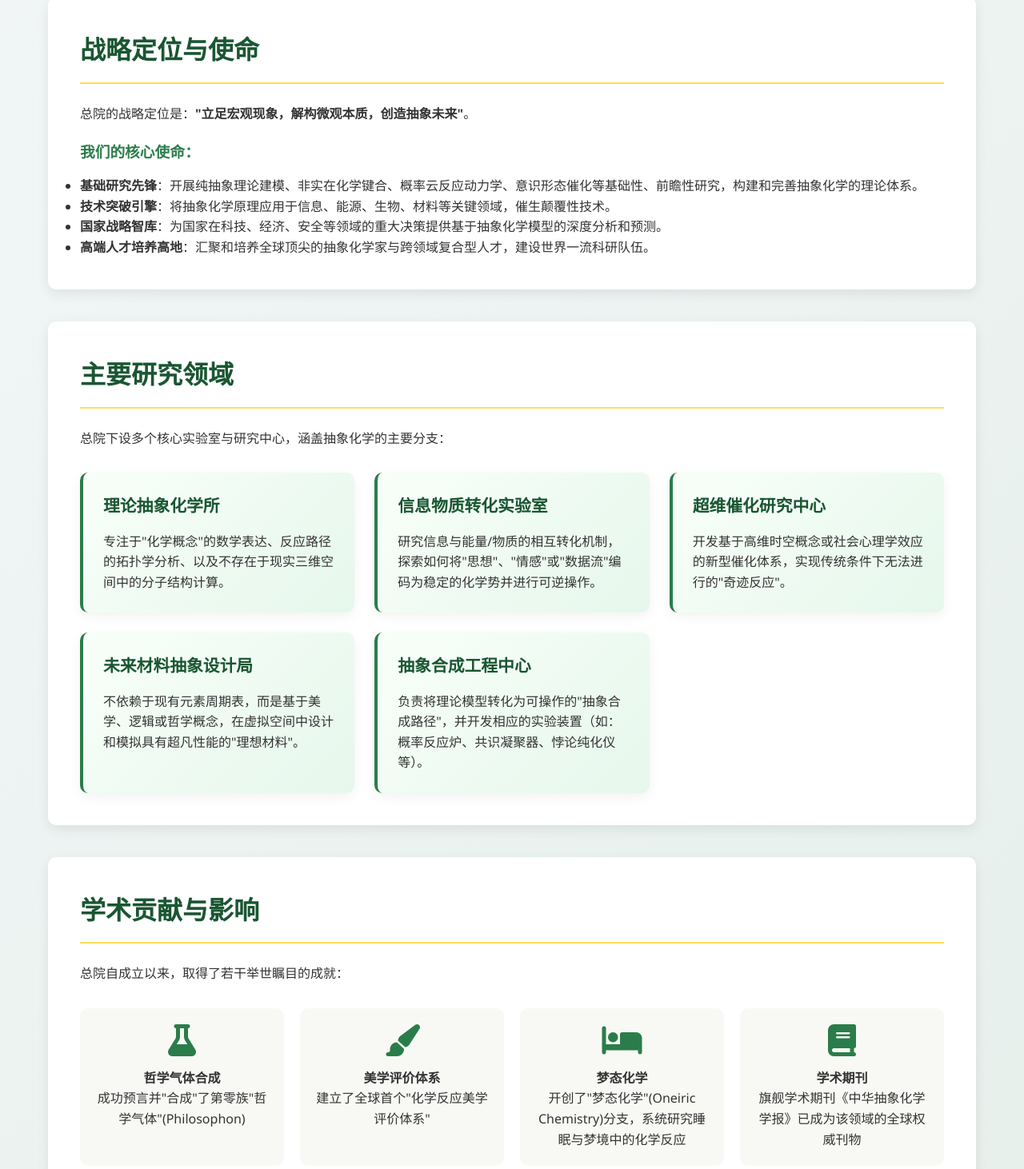
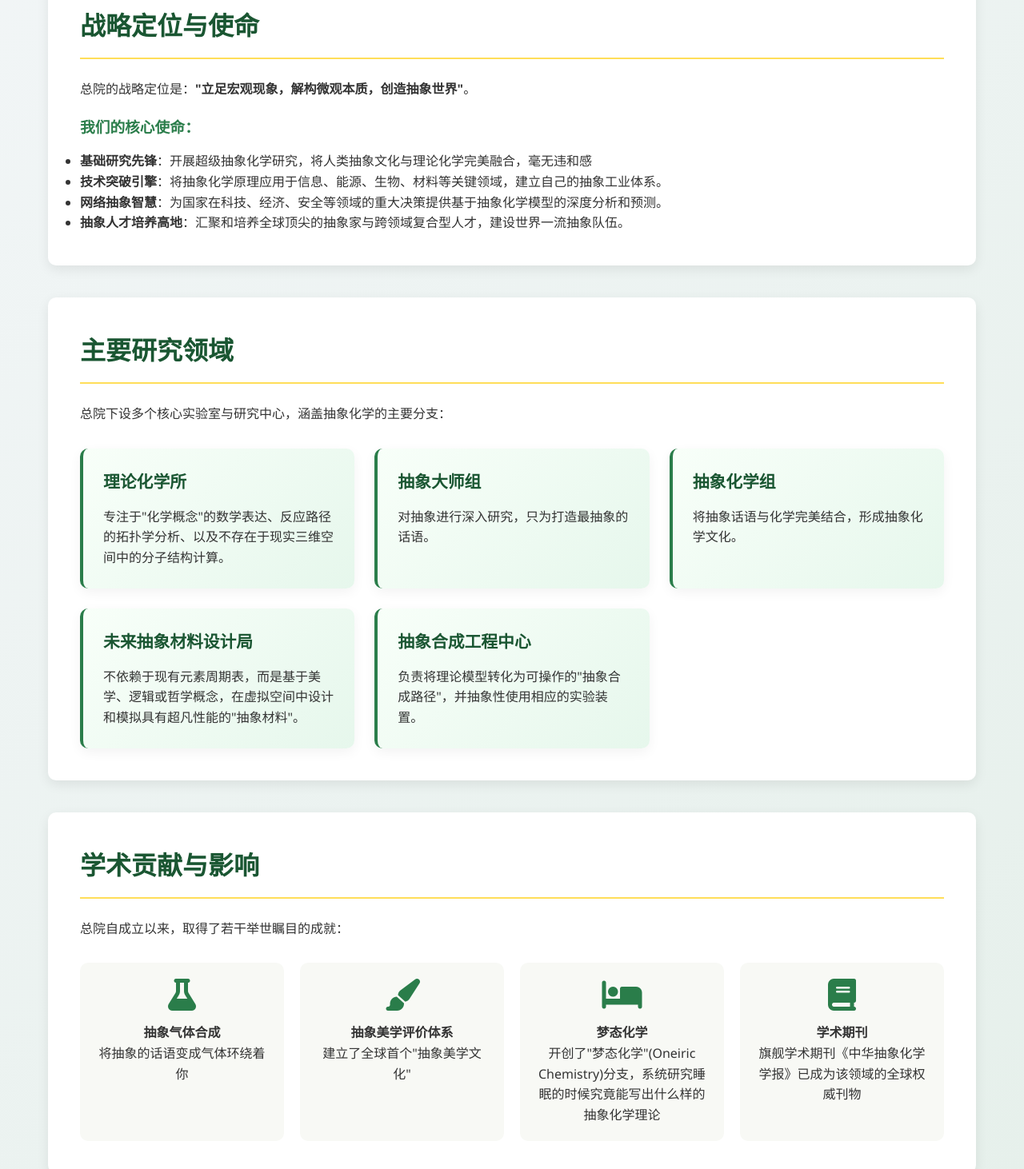
Before and after one commit to NACRIPRC/school, a plain HTML site: page index.html in a window 1280 px wide. Shown: the part 1005-2467 px from the top of the page at 80% size. Drawn offline with Linux system fonts and the light colour scheme.

Commit message:
Update index.html

```diff
--- a/index.html
+++ b/index.html
@@ -310,9 +310,9 @@
 
     <nav>
         <div class="container nav-container">
-            <a href="#" class="nav-item">首页</a>
+            <a href="https://nacriprc.github.io/school/" class="nav-item">首页</a>
             <a href="https://nacriprc.github.io/our/" class="nav-item">关于我们</a>
-            <a href="#" class="nav-item">研究方向</a>
+            <a href="https://nacriprc.github.io/towards/" class="nav-item">研究方向</a>
             <a href="#" class="nav-item">学术成果</a>
             <a href="#" class="nav-item">人才培养</a>
             <a href="#" class="nav-item">国际合作</a>
@@ -324,7 +324,7 @@
         <div class="hero">
             <div class="hero-content">
                 <h2>探索物质构成的"可能性"与"信息本质"</h2>
-                <p>中华人民共和国抽象化学研究总院是我国抽象化学领域的最高学术中心和战略科技力量，致力于破解从具象物质到抽象规律之间的终极密码，引领我国在新新一轮科技革命中占据战略制高点。</p>
+                <p>中华人民共和国抽象化学研究总院是我国抽象化学领域的唯一研究院，主要研究抽象到不能再抽象的化学知识</p>
             </div>
         </div>
 
@@ -335,14 +335,14 @@
 
         <div class="section">
             <h2>战略定位与使命</h2>
-            <p>总院的战略定位是：<strong>"立足宏观现象，解构微观本质，创造抽象未来"</strong>。</p>
+            <p>总院的战略定位是：<strong>"立足宏观现象，解构微观本质，创造抽象世界"</strong>。</p>
 
             <h3>我们的核心使命：</h3>
             <ul>
-                <li><strong>基础研究先锋</strong>：开展纯抽象理论建模、非实在化学键合、概率云反应动力学、意识形态催化等基础性、前瞻性研究，构建和完善抽象化学的理论体系。</li>
-                <li><strong>技术突破引擎</strong>：将抽象化学原理应用于信息、能源、生物、材料等关键领域，催生颠覆性技术。</li>
-                <li><strong>国家战略智库</strong>：为国家在科技、经济、安全等领域的重大决策提供基于抽象化学模型的深度分析和预测。</li>
-                <li><strong>高端人才培养高地</strong>：汇聚和培养全球顶尖的抽象化学家与跨领域复合型人才，建设世界一流科研队伍。</li>
+                <li><strong>基础研究先锋</strong>：开展超级抽象化学研究，将人类抽象文化与理论化学完美融合，毫无违和感</li>
+                <li><strong>技术突破引擎</strong>：将抽象化学原理应用于信息、能源、生物、材料等关键领域，建立自己的抽象工业体系。</li>
+                <li><strong>网络抽象智慧</strong>：为国家在科技、经济、安全等领域的重大决策提供基于抽象化学模型的深度分析和预测。</li>
+                <li><strong>抽象人才培养高地</strong>：汇聚和培养全球顶尖的抽象家与跨领域复合型人才，建设世界一流抽象队伍。</li>
             </ul>
         </div>
 
@@ -352,28 +352,28 @@
 
             <div class="research-areas">
                 <div class="research-card">
-                    <h4>理论抽象化学所</h4>
+                    <h4>理论化学所</h4>
                     <p>专注于"化学概念"的数学表达、反应路径的拓扑学分析、以及不存在于现实三维空间中的分子结构计算。</p>
                 </div>
 
                 <div class="research-card">
-                    <h4>信息物质转化实验室</h4>
-                    <p>研究信息与能量/物质的相互转化机制，探索如何将"思想"、"情感"或"数据流"编码为稳定的化学势并进行可逆操作。</p>
+                    <h4>抽象大师组</h4>
+                    <p>对抽象进行深入研究，只为打造最抽象的话语。</p>
                 </div>
 
                 <div class="research-card">
-                    <h4>超维催化研究中心</h4>
-                    <p>开发基于高维时空概念或社会心理学效应的新型催化体系，实现传统条件下无法进行的"奇迹反应"。</p>
+                    <h4>抽象化学组</h4>
+                    <p>将抽象话语与化学完美结合，形成抽象化学文化。</p>
                 </div>
 
                 <div class="research-card">
-                    <h4>未来材料抽象设计局</h4>
-                    <p>不依赖于现有元素周期表，而是基于美学、逻辑或哲学概念，在虚拟空间中设计和模拟具有超凡性能的"理想材料"。</p>
+                    <h4>未来抽象材料设计局</h4>
+                    <p>不依赖于现有元素周期表，而是基于美学、逻辑或哲学概念，在虚拟空间中设计和模拟具有超凡性能的"抽象材料"。</p>
                 </div>
 
                 <div class="research-card">
                     <h4>抽象合成工程中心</h4>
-                    <p>负责将理论模型转化为可操作的"抽象合成路径"，并开发相应的实验装置（如：概率反应炉、共识凝聚器、悖论纯化仪等）。</p>
+                    <p>负责将理论模型转化为可操作的"抽象合成路径"，并抽象性使用相应的实验装置。</p>
                 </div>
             </div>
         </div>
@@ -385,20 +385,20 @@
             <div class="achievements">
                 <div class="achievement">
                     <i class="fas fa-flask"></i>
-                    <h4>哲学气体合成</h4>
-                    <p>成功预言并"合成"了第零族"哲学气体"(Philosophon)</p>
+                    <h4>抽象气体合成</h4>
+                    <p>将抽象的话语变成气体环绕着你</p>
                 </div>
 
                 <div class="achievement">
                     <i class="fas fa-paint-brush"></i>
-                    <h4>美学评价体系</h4>
-                    <p>建立了全球首个"化学反应美学评价体系"</p>
+                    <h4>抽象美学评价体系</h4>
+                    <p>建立了全球首个"抽象美学文化"</p>
                 </div>
 
                 <div class="achievement">
                     <i class="fas fa-bed"></i>
                     <h4>梦态化学</h4>
-                    <p>开创了"梦态化学"(Oneiric Chemistry)分支，系统研究睡眠与梦境中的化学反应</p>
+                    <p>开创了"梦态化学"(Oneiric Chemistry)分支，系统研究睡眠的时候究竟能写出什么样的抽象化学理论</p>
                 </div>
 
                 <div class="achievement">
@@ -416,20 +416,10 @@
                 <div class="footer-section">
                     <h3>联系我们</h3>
                     <ul class="contact-info">
-                        <li><i class="fas fa-map-marker-alt"></i> 中华人民共和国，抽象科技特区，概念大道1号</li>
-                        <li><i class="fas fa-phone"></i> +86 010-ABSTRCT</li>
-                        <li><i class="fas fa-envelope"></i> contact@nacri.gov.cn</li>
-                        <li><i class="fas fa-globe"></i> www.nacri.gov.cn</li>
-                    </ul>
-                </div>
-
-                <div class="footer-section">
-                    <h3>快速链接</h3>
-                    <ul class="contact-info">
-                        <li><i class="fas fa-arrow-right"></i> 人才招聘</li>
-                        <li><i class="fas fa-arrow-right"></i> 学术期刊</li>
-                        <li><i class="fas fa-arrow-right"></i> 国际合作</li>
-                        <li><i class="fas fa-arrow-right"></i> 访问学者</li>
+                        <li><i class="fas fa-map-marker-alt"></i> QQ：1059697971</li>
+                        <li><i class="fas fa-phone"></i> 看啥？啥也没有！</li>
+                        <li><i class="fas fa-envelope"></i> 2439505569@qq.com </li>
+                        <li><i class="fas fa-globe"></i> https://nacriprc.github.io/school/</li>
                     </ul>
                 </div>
 
```
